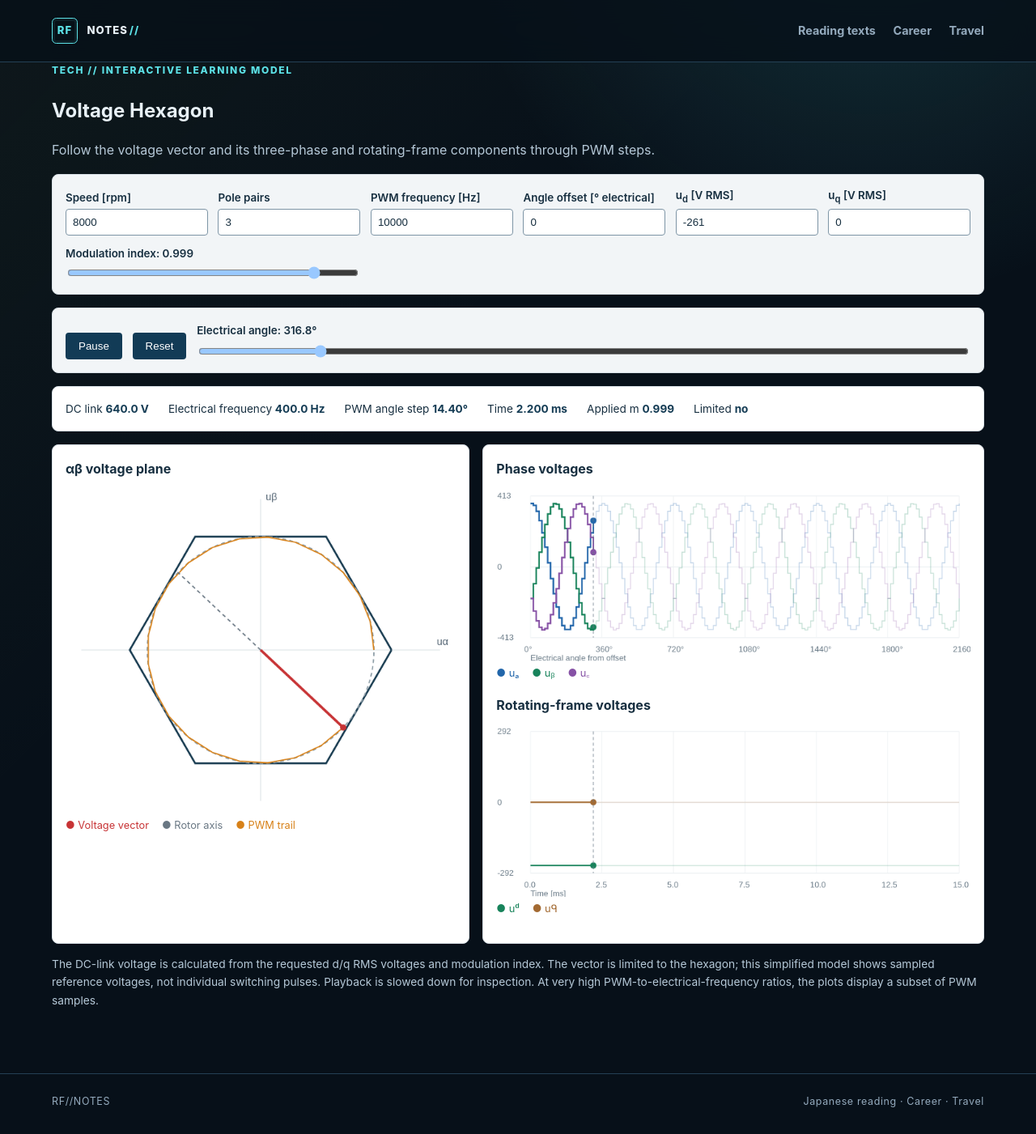
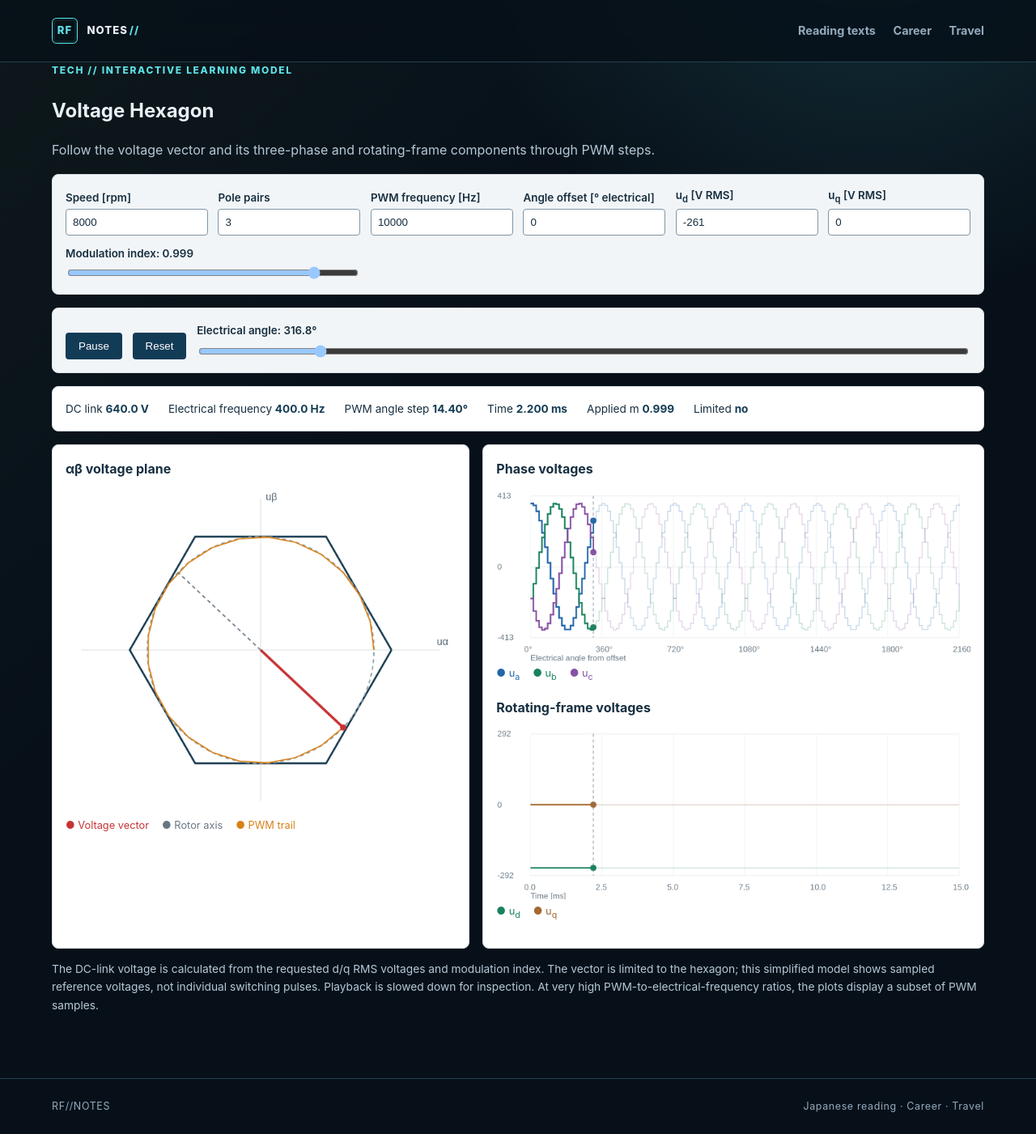
Before and after one commit to RobFil/robfil.github.io, a Jekyll site: the page built from tech/voltage-hexagon/index.html, in a window 1280 px wide. Shown: the whole page at 81% size. Built offline with Jekyll 4.4.1, drawn with Linux system fonts in a browser that asks for light colours.

Commit message:
Correct voltage legend subscripts

```diff
--- a/tech/voltage-hexagon/index.html
+++ b/tech/voltage-hexagon/index.html
@@ -16,7 +16,7 @@ title: Voltage Hexagon Lab
   </div>
   <div class="playback"><button id="play" type="button">Pause</button><button id="reset" type="button">Reset</button><label><span>Electrical angle: <output id="angle-value">0°</output></span><input id="angle" type="range" min="0" max="2160" step="0.1" value="0"></label></div>
   <div class="readouts" id="readouts" aria-live="off"></div>
-  <div class="charts"><div class="chart"><h2>αβ voltage plane</h2><canvas id="hex" width="620" height="520" aria-label="Voltage hexagon, linear SVM circle and rotating voltage vector"></canvas><p class="legend"><span class="red">● Voltage vector</span> <span class="grey">● Rotor axis</span> <span class="orange">● PWM trail</span></p></div><div class="chart"><h2>Phase voltages</h2><canvas id="phase" width="760" height="280" aria-label="Three phase voltages over electrical angle"></canvas><p class="legend"><span class="blue">● uₐ</span> <span class="green">● uᵦ</span> <span class="purple">● u꜀</span></p><h2>Rotating-frame voltages</h2><canvas id="dq" width="760" height="280" aria-label="d and q voltages over time"></canvas><p class="legend"><span class="green">● uᵈ</span> <span class="brown">● uᑫ</span></p></div></div>
+  <div class="charts"><div class="chart"><h2>αβ voltage plane</h2><canvas id="hex" width="620" height="520" aria-label="Voltage hexagon, linear SVM circle and rotating voltage vector"></canvas><p class="legend"><span class="red">● Voltage vector</span> <span class="grey">● Rotor axis</span> <span class="orange">● PWM trail</span></p></div><div class="chart"><h2>Phase voltages</h2><canvas id="phase" width="760" height="280" aria-label="Three phase voltages over electrical angle"></canvas><p class="legend"><span class="blue">● u<sub>a</sub></span> <span class="green">● u<sub>b</sub></span> <span class="purple">● u<sub>c</sub></span></p><h2>Rotating-frame voltages</h2><canvas id="dq" width="760" height="280" aria-label="d and q voltages over time"></canvas><p class="legend"><span class="green">● u<sub>d</sub></span> <span class="brown">● u<sub>q</sub></span></p></div></div>
   <p class="note">The DC-link voltage is calculated from the requested d/q RMS voltages and modulation index. The vector is limited to the hexagon; this simplified model shows sampled reference voltages, not individual switching pulses. Playback is slowed down for inspection. At very high PWM-to-electrical-frequency ratios, the plots display a subset of PWM samples.</p>
 </section>
 <script src="{{ '/tech/voltage-hexagon/voltage.js' | relative_url }}" defer></script>
```
